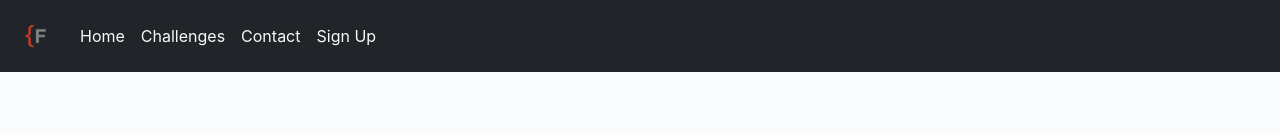
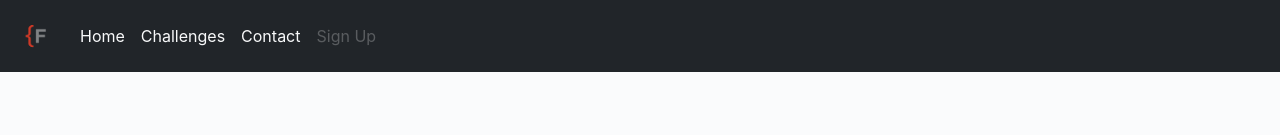
Before and after one commit to infinity7998/uwcodeforce-website, a React (Create React App) app: page / in a window 1280 px wide. Shown: the top 135 px of the page. Built offline with nearby package versions, Linux system fonts and the light colour scheme.

Commit message:
Added navbar darken hover effect

```diff
--- a/src/App.css
+++ b/src/App.css
@@ -38,3 +38,11 @@ body{
   0% {opacity:0;}
   100% {opacity:1;}
 }
+
+.dark-hover {
+  filter: brightness(100%);
+  transition: 0.3s;
+}
+.dark-hover:hover {
+  filter: brightness(50%);
+}
--- a/src/components/Head/Head.js
+++ b/src/components/Head/Head.js
@@ -24,11 +24,11 @@ const Head = () => {
           id="navbarNavAltMarkup"
         >
           <div className="navbar-nav p-2">
-            <Link className="nav-link text-light" to="/"> Home</Link>
-            <Link className="nav-link text-light" to="/challenges">Challenges</Link>
-            <Link className="nav-link text-light" to="/contact"> Contact </Link>
+            <Link className="nav-link dark-hover text-light" to="/"> Home</Link>
+            <Link className="nav-link dark-hover text-light" to="/challenges">Challenges</Link>
+            <Link className="nav-link dark-hover text-light" to="/contact"> Contact </Link>
             <a
-              className="nav-link text-light"
+              className="nav-link dark-hover disabled"
               href="https://forms.gle/aL1wt4wSevjWyE969"
               target="_blank"
               rel="noreferrer"
```
